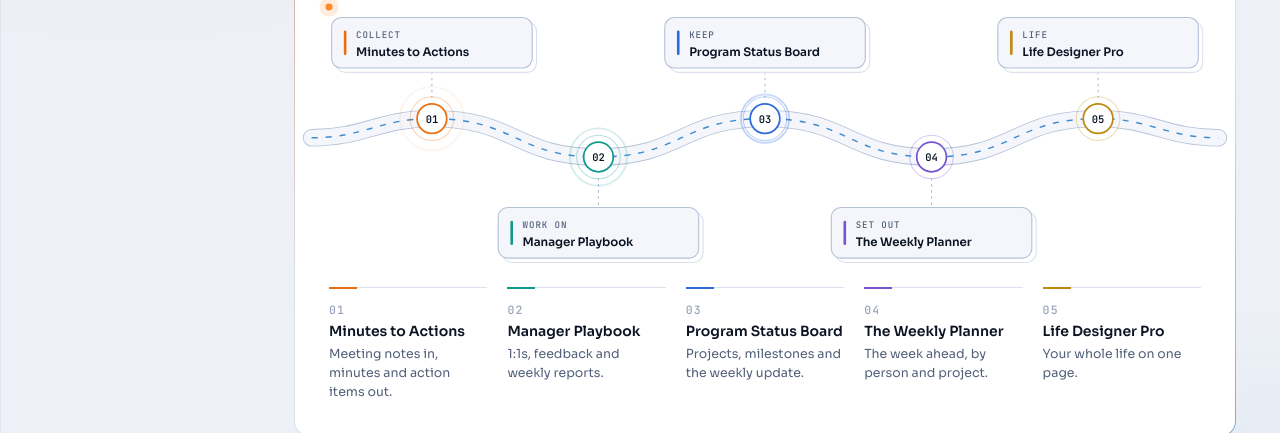
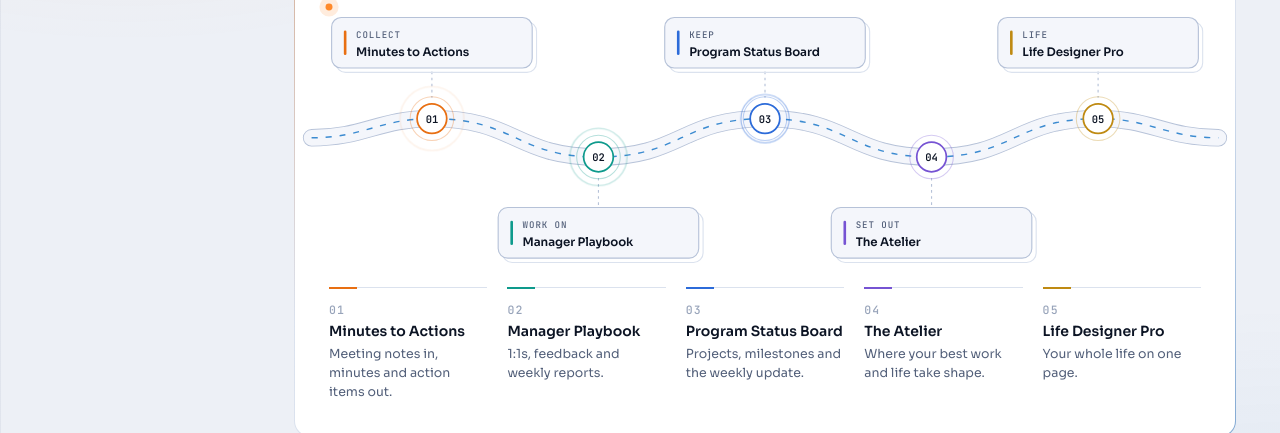
Before and after one commit to wei-wei-hu/ai-hub, a plain HTML site: page index.html in a window 1280 px wide. Shown: the part 1013-1446 px from the top of the page. Drawn offline with Linux system fonts and the light colour scheme.

Commit message:
Planner card is now The Atelier, with its new page address and refreshed screenshots

```diff
--- a/index.html
+++ b/index.html
@@ -387,15 +387,15 @@ body.hasnotes .maincol { padding-bottom: 76px; }
         ['flag', 'Weekly update', 'A draft from your record, three checks before you send, then copy as text or a formatted report.']
       ],
       when: 'Through the week, and on Friday for the update.' },
-    { id: 'planner', name: 'The Weekly Planner', sample: 'https://wei-wei-hu.github.io/the-weekly-planner/', zone: 'Set out', c: 'var(--t4)',
-      short: 'The week ahead, by person and project.',
-      lede: 'Lay out the week: goals, milestones day by day and tasks for each person, so Monday starts with a plan already in place.',
+    { id: 'planner', name: 'The Atelier', sample: 'https://wei-wei-hu.github.io/the-atelier/', zone: 'Set out', c: 'var(--t4)',
+      short: 'Where your best work and life take shape.',
+      lede: 'Set your goals, plan your days, and let AI turn what you complete into your accomplishments, ready for your next opportunity or your next review.',
       what: [
-        ['target', 'Goals for the week', 'A short list of what matters, with dates and a tick when done.'],
-        ['route', 'Milestones of the week', 'Each day\'s milestones and tasks on one timeline.'],
-        ['users', 'Tasks by person', 'Who owns what, with status, filters and export.']
+        ['target', 'Set your goals', 'A theme for the week and what matters most for your career and your life.'],
+        ['route', 'Plan your day', 'Short pop-ups for the morning, afternoon and evening, your top 3, and a factual end-of-day update.'],
+        ['star', 'Track your accomplishments', 'AI captures what you delivered each week, with your contribution, impact and evidence, plus a monthly reflection.']
       ],
-      when: 'Sunday evening or Monday morning.' },
+      when: 'Each morning and evening, with a look back every week and month.' },
     { id: 'life', name: 'Life Designer Pro', sample: 'https://wei-wei-hu.github.io/life-designer-pro/', zone: 'Life', c: 'var(--t5)',
       short: 'Your whole life on one page.',
       lede: 'Rate the eight areas of your life, find the question that really matters, sketch three possible futures and pick one small thing to try this week.',
```
Also changed, not shown: docs/preview-laptop.png, docs/preview-notes.png, docs/preview-quick-note.png, docs/preview-tool.png, 1 other file.
